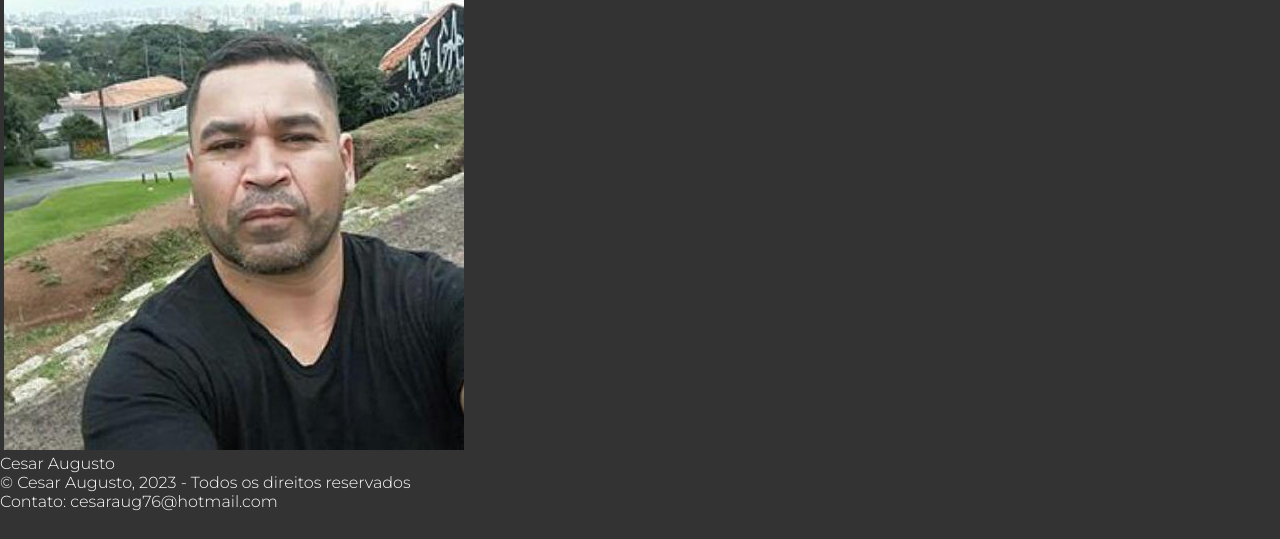
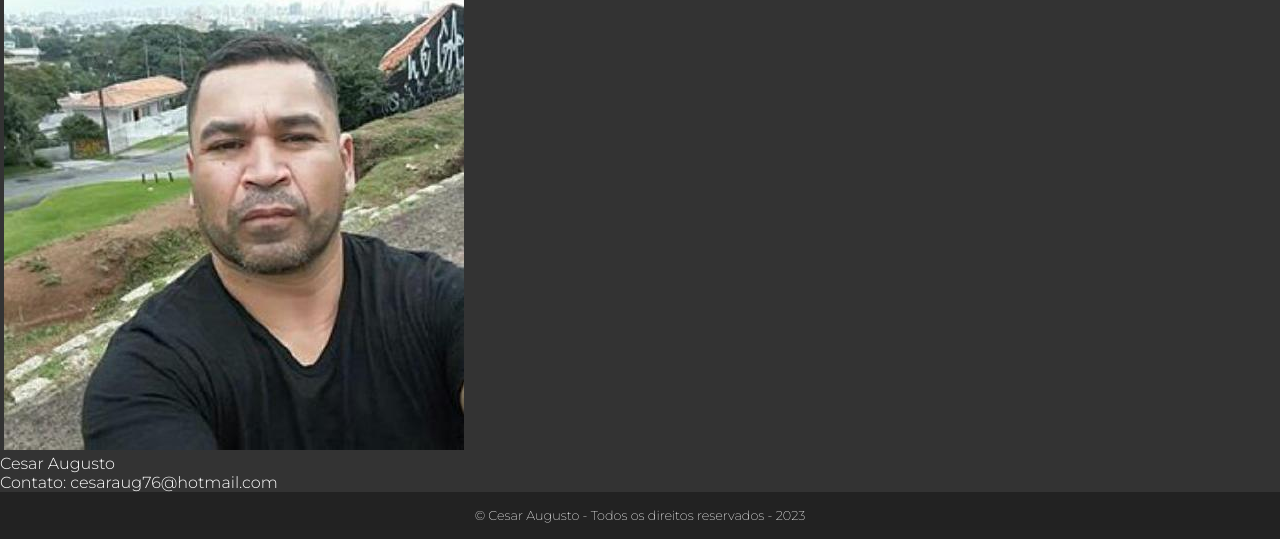
Before and after one commit to cesaraugustocosta/cesaraugustocosta.github.io, a plain HTML site: page index.html in a window 1280 px wide. Shown: the part 4194-4733 px from the top of the page. Before the commit the page ends 4705 px from the top, so only its background shows below. Drawn offline with Linux system fonts and the light colour scheme.

Commit message:
Estilizando o footer

```diff
--- a/css/style.css
+++ b/css/style.css
@@ -30,3 +30,17 @@ header h1, a{
 header h1:hover, a:hover{
     color: #fff;
  }
+
+ footer{
+    background-color: #222;
+    padding: 16px;
+
+    display: flex;
+    align-items: center;
+    justify-content: center;
+ }
+
+ footer span{
+    font-size: 0.8em;
+    font-weight: 200;
+ }
--- a/index.html
+++ b/index.html
@@ -63,12 +63,12 @@
             <figcaption>Cesar Augusto</figcaption>
         </figure>
     </main>
-
+    <p>Contato: cesaraug76@hotmail.com</p>
     <footer>
         <span>
-            &copy; Cesar Augusto, 2023 - Todos os direitos reservados
+            &copy; Cesar Augusto - Todos os direitos reservados - 2023
         </span>
-        <p>Contato: cesaraug76@hotmail.com</p>
+
     </footer>
 
 </body>
```
